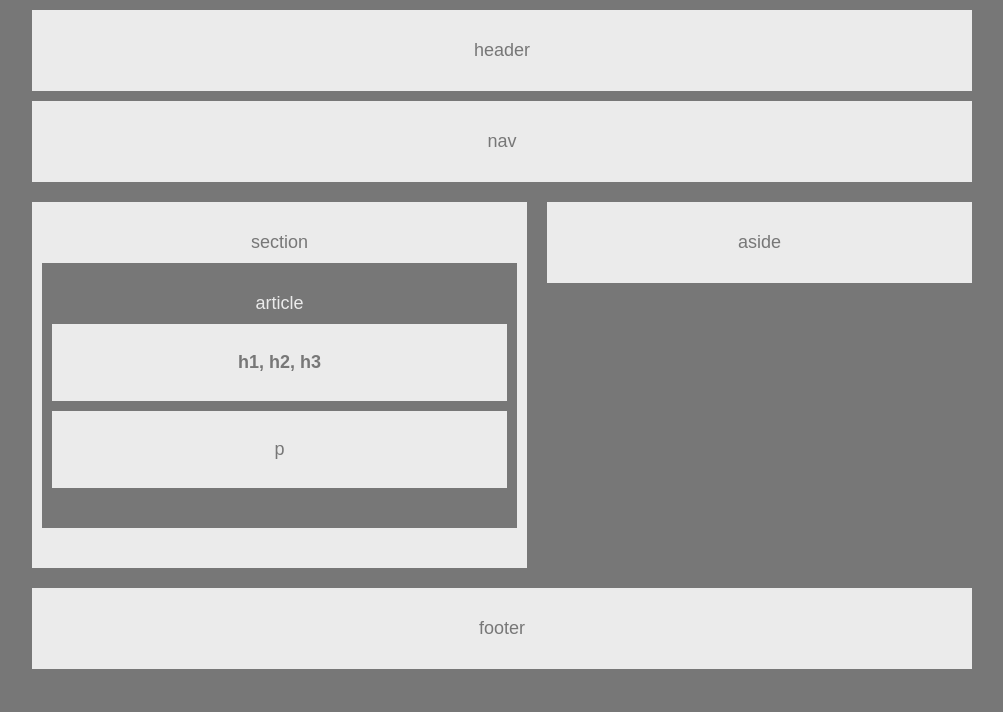
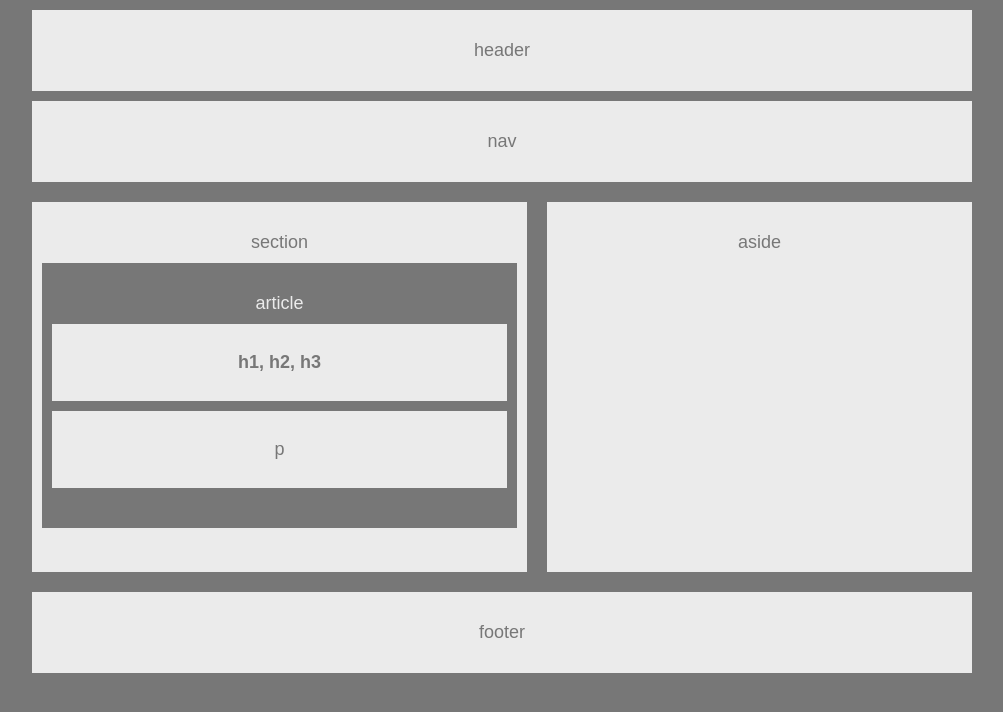
Before and after one commit to MagentaReds/HW-Wireframe, a plain HTML site: page index.html in a window 1280 px wide. Shown: the whole page, without its empty margins (138-1141 px from the left). Drawn offline with Linux system fonts and the light colour scheme.

Commit message:
Added fixed height to Section and Aside boxes

```diff
--- a/index.html
+++ b/index.html
@@ -29,9 +29,9 @@
       </article>
     </section>
 
-    <aside>
+    <div class="aside">
       aside
-    </aside>
+    </div>
   </div>
 
   <footer class="clear">
--- a/style.css
+++ b/style.css
@@ -11,12 +11,12 @@ body {
   text-align: center;
 }
 
-header, nav, section, aside, footer, section, article {
+header, nav, section, .aside, footer, section, article {
   margin: 10px;
   padding: 30px 0 30px 0;
 }
 
-header, nav, section, aside, footer {
+header, nav, section, .aside, footer {
   background-color: #ebebeb;
 }
 
@@ -45,11 +45,12 @@ article {
 section {
     width: 495px;
     float: left;
+    height: 310px;
 }
 
-aside {
+.aside {
   float: right;
-  height: inherit;
+  height: 310px;
   width: 425px;
 }
 
```
